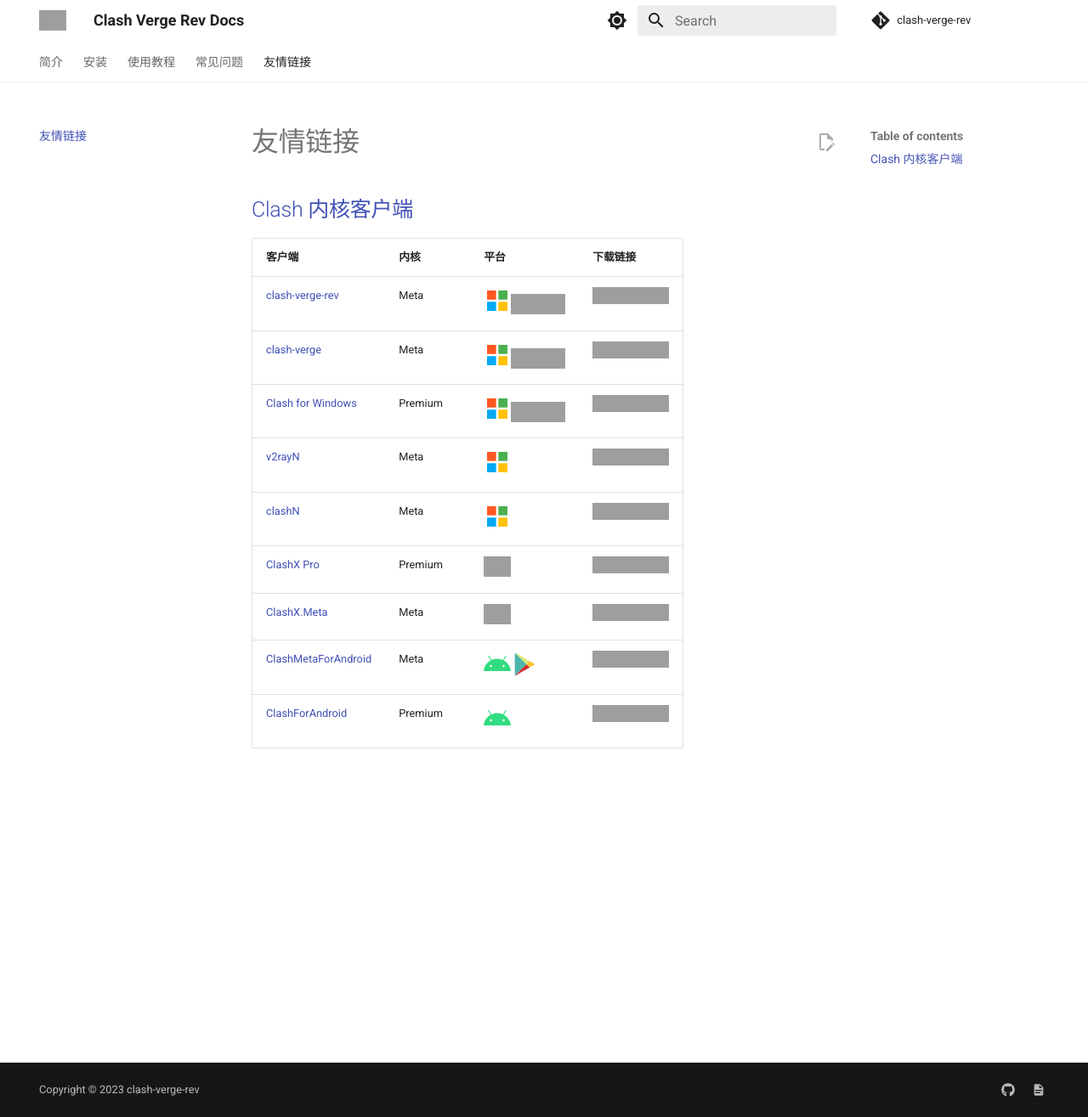
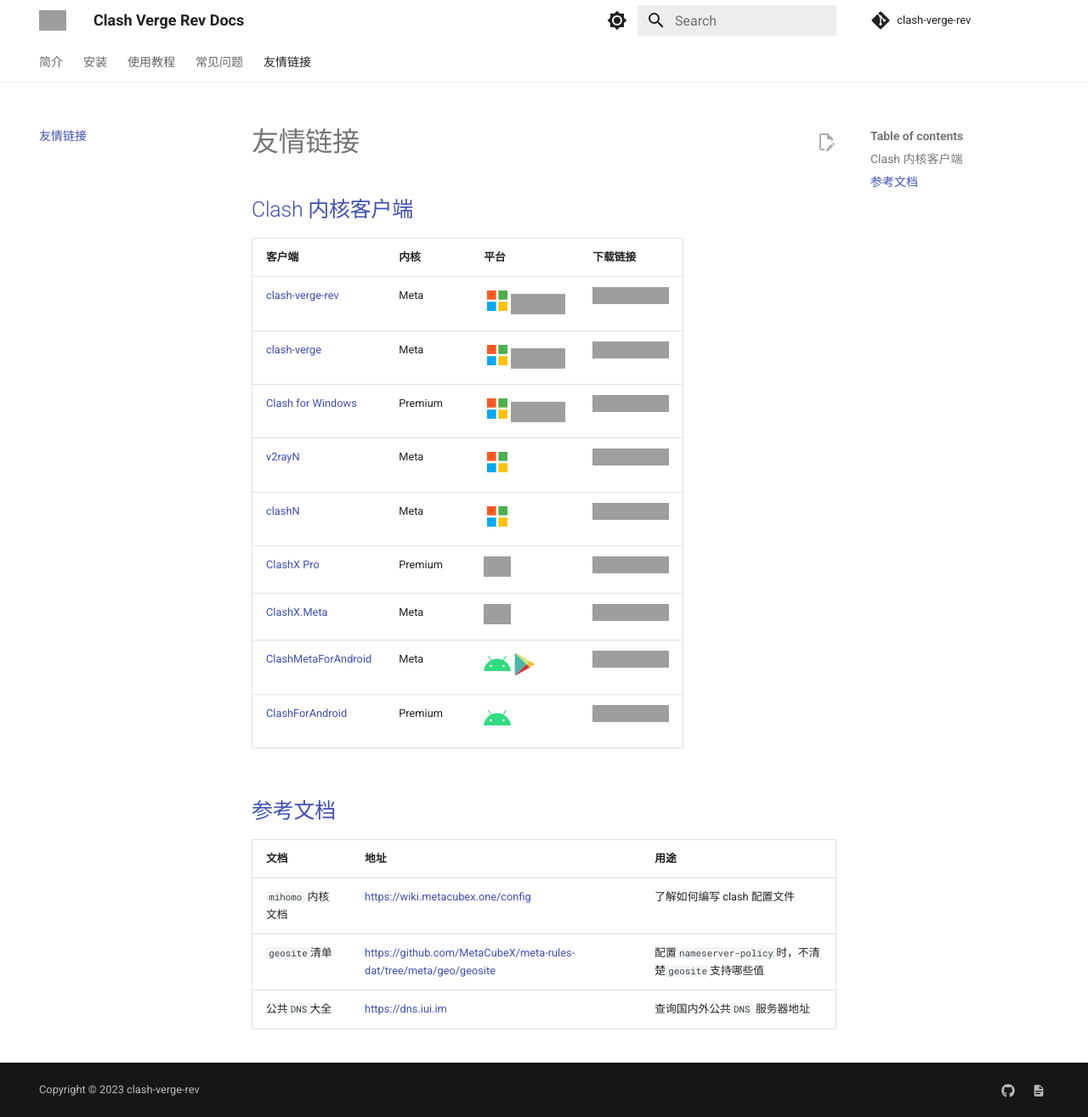
Before and after one commit to clash-verge-rev/clash-verge-rev.github.io, an MkDocs documentation site: the page built from docs/friendship.md, in a window 1280 px wide and 1315 px high, cut to the strip 0-1315 px from the top of the window. Shown: the whole strip at 85% size. Built offline with MkDocs 1.6.1 and Material for MkDocs 9.7.7, drawn with Linux system fonts in a browser that asks for light colours; comment, search, counter and statistics services are not loaded; grey boxes are pictures that could not be loaded.

Commit message:
chore: reference links

```diff
--- a/docs/friendship.md
+++ b/docs/friendship.md
@@ -11,3 +11,11 @@
 | [ClashX.Meta](https://github.com/MetaCubeX/ClashX.Meta)                 | Meta    | <img width="32" src="./assets/icons/macos.svg" />                                                                                                                                                    | <a href='https://github.com/MetaCubeX/ClashX.Meta/releases/latest'><img src="https://img.shields.io/github/v/release/MetaCubeX/ClashX.Meta"></a>                               |
 | [ClashMetaForAndroid](https://github.com/MetaCubeX/ClashMetaForAndroid) | Meta    | <img width="32" src="./assets/icons/android.svg"/><a href='https://play.google.com/store/apps/details?id=com.github.metacubex.clash.meta'><img width="32" src="./assets/icons/google_play.svg"/></a> | <a href='https://github.com/MetaCubeX/ClashMetaForAndroid/releases/latest'><img src="https://img.shields.io/github/v/release/MetaCubeX/ClashMetaForAndroid"></a>               |
 | [ClashForAndroid](https://github.com/Kr328/ClashForAndroid)             | Premium | <img width="32" src="./assets/icons/android.svg"/>                                                                                                                                                   | <a href='https://github.com/clashdownload/Clash_for_Android/releases/latest'><img src="https://img.shields.io/github/v/release/clashdownload/Clash_for_Android?color=red"></a> |
+
+## 参考文档
+
+| 文档              | 地址                                                         | 用途                                                 |
+| ----------------- | ------------------------------------------------------------ | ---------------------------------------------------- |
+| `mihomo` 内核文档 | https://wiki.metacubex.one/config                            | 了解如何编写 clash 配置文件                          |
+| `geosite`清单     | https://github.com/MetaCubeX/meta-rules-dat/tree/meta/geo/geosite | 配置`nameserver-policy`时，不清楚`geosite`支持哪些值 |
+| 公共`DNS`大全     | https://dns.iui.im                                           | 查询国内外公共`DNS` 服务器地址                       |
```
Also changed, not shown: docs/faq/service.md (+1 -1 lines).
